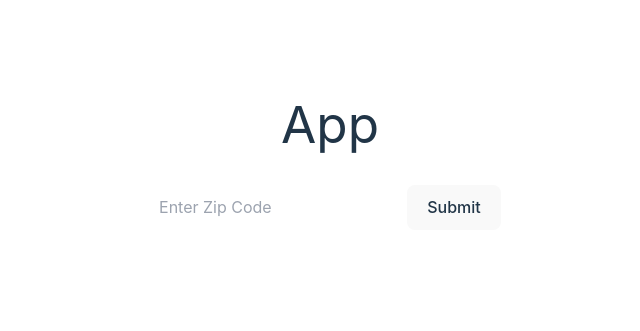
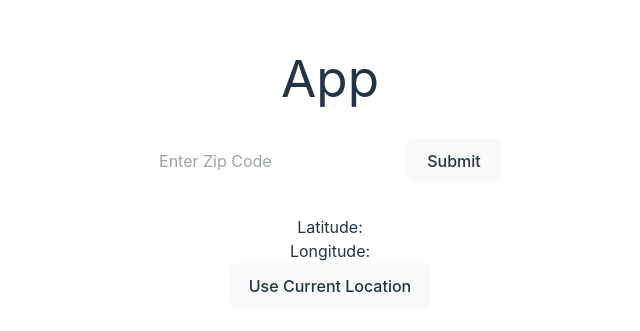
Before and after one commit to kpesaran/connect_chef, a React (Vite) app in the folder frontend/: page / in a window 1280 px wide. Shown: the part 221-552 px from the top of the page, without its empty margins (310-950 px from the left). Built offline with nearby package versions, Linux system fonts and the light colour scheme; no server answers.

Commit message:
Using the geolcation api to ask permission from user to provide current location for reverse geocoding

```diff
--- a/frontend/src/App.tsx
+++ b/frontend/src/App.tsx
@@ -1,9 +1,44 @@
-import { useState } from 'react';
+import React, { useEffect, useState } from 'react';
 import './App.css';
 import ZipCodeForm from './components/ZipCodeForm';
+import axios from 'axios';
+
+const LocationComponent = () => {
+  const [latitude, setLatitude] = useState<number | null>(null);
+  const [longitude, setLongitude] = useState<number | null>(null);
+
+  // async function fetchGeoCode() {
+  //   if (latitude && longitude) {
+  //     const response = await axios()
+  //   }
+
+  // }
+  useEffect(() => {
+    if ('geolocation' in navigator) {
+      console.log('Geolation is available');
+      navigator.geolocation.getCurrentPosition((position) => {
+        // console.log('Latitude is: ', position.coords.latitude);
+        setLatitude(position.coords.latitude);
+
+        setLongitude(position.coords.longitude);
+      });
+    }
+  });
+  return (
+    <div className = "flex gap-5 allign-items">
+      <p>Latitude: {latitude}</p>
+      <p>Longitude:{longitude}</p>
+      <button
+      // onClick={fetchGeoCode}
+      >
+        Use Current Location</button>
+    </div>
+
+  );
+};
 
 function App() {
-  const [count, setCount] = useState(0);
+  // const [count, setCount] = useState(0);
 
   return (
     <>
@@ -16,9 +51,9 @@ function App() {
       </div> */}
       <div className='card text-4xl border '>
         <ZipCodeForm />
+
       </div>
-
-
+      <LocationComponent />
     </>
   );
 }
--- a/frontend/src/components/ZipCodeForm.tsx
+++ b/frontend/src/components/ZipCodeForm.tsx
@@ -8,30 +8,34 @@ const ZipCodeForm: React.FC = () => {
     event.preventDefault();
 
     //
-      console.log('this hit')
     const endpoint = 'http://localhost:3001/api/v1/locations';
     try {
-        const response = await axios.post(endpoint, {zipcode: zipCode});
-        console.log(response.data)
+      console.log(`Submitting:${zipCode}`);
+      const response = await axios.post(endpoint, { zipcode: zipCode });
+      console.log(response.data);
     } catch (error) {
       console.error('error submitting zip code:', error);
-        alert('Didnt work')
+      alert('Didnt work');
     }
   };
   return (
     <form onSubmit={handleSubmit}>
-            <input type="text"
+      <input
+        type='number'
         value={zipCode}
         onChange={(event) => setZipCode(event.target.value)}
-                placeholder="Enter Zip Code"
-
-            className = "input-class border p-8 text-4xl"
+        placeholder='Enter Zip Code'
+        required
+        className='input-class border p-8 text-4xl'
       />
-            <button type="submit" className="button-class text-4xl font-bold border p-8">
+      <button
+        type='submit'
+        className='button-class text-4xl font-bold border p-8'
+      >
         Submit
       </button>
     </form>
-    )
+  );
 };
 
-export default ZipCodeForm
+export default ZipCodeForm;
```
Also changed, not shown: frontend/src/components/DisplayAddress.tsx (added), frontend/src/components/DisplayLocations.tsx (deleted), 2 other files (tests, documents, lock files or other folders). Lines whose indentation alone changed are shown as unchanged.
